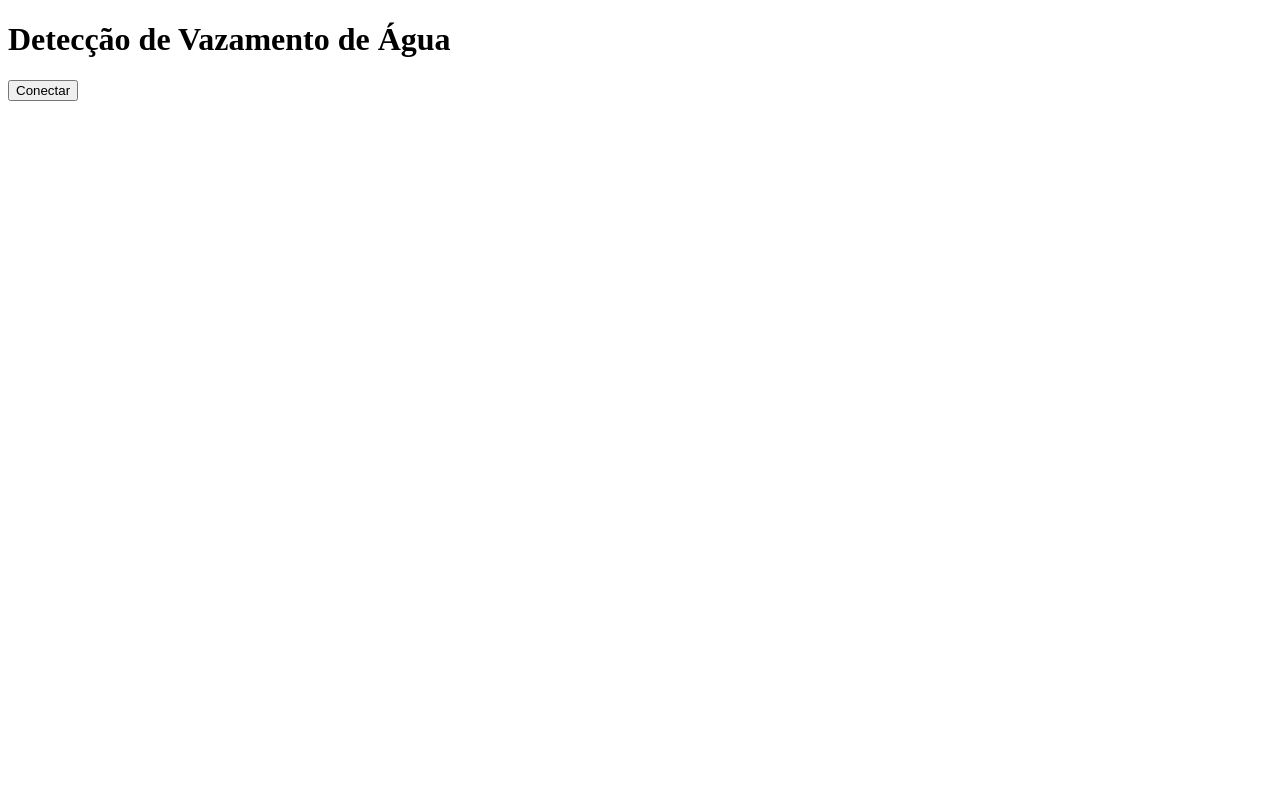
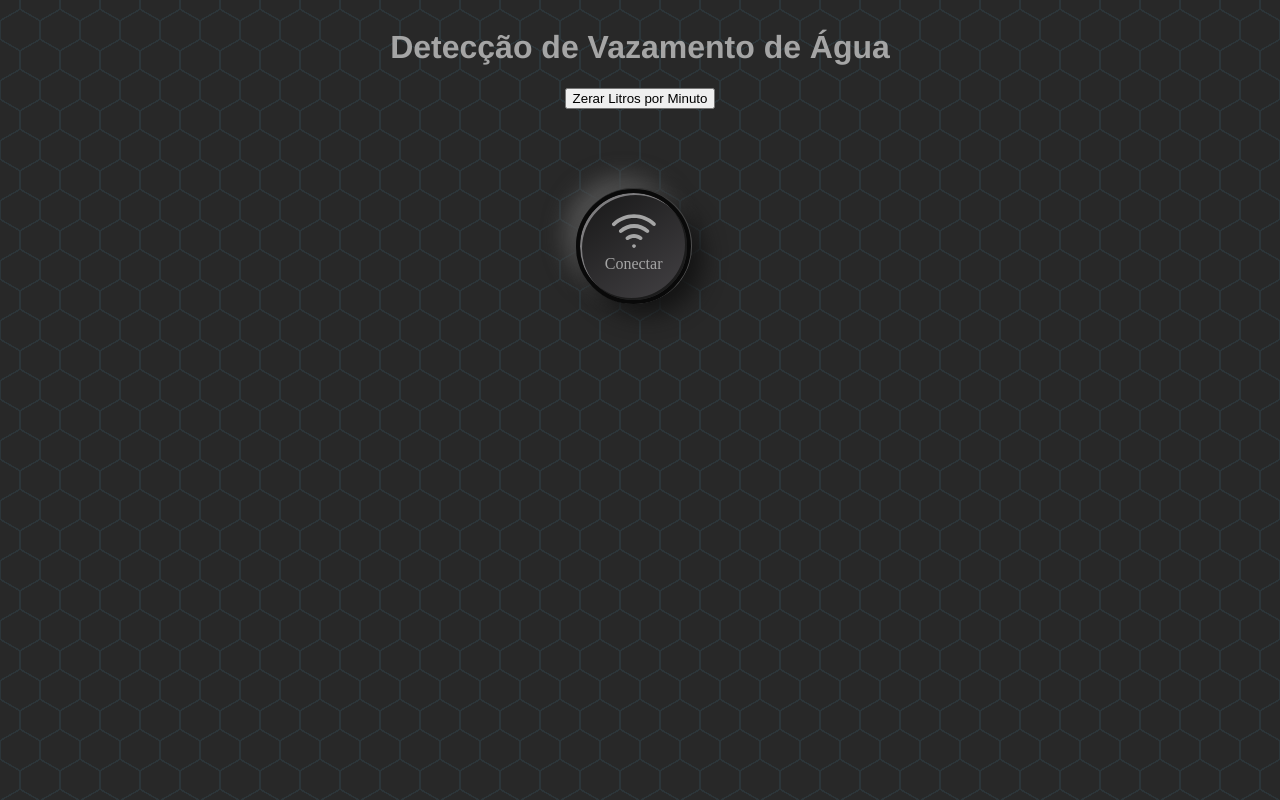
Before and after one commit to wkice-wilker/projetoIOT, a website: page public/index.html in a window 1280 px wide. Drawn offline with Linux system fonts and the light colour scheme.

Commit message:
atualização

```diff
--- a/public/index.html
+++ b/public/index.html
@@ -1,18 +1,51 @@
 <!DOCTYPE html>
 <html lang="en">
+
 <head>
     <meta charset="UTF-8">
     <meta name="viewport" content="width=device-width, initial-scale=1.0">
     <title>Seu Título</title>
+    <link rel="stylesheet" href="./styles.css">
 </head>
+
 <body>
-
+    <div class="fundo"></div>
+    <div class="container-card">
         <h1>Detecção de Vazamento de Água</h1>
 
         <!-- Contêiner para exibir os dados -->
-     <div id="dadosContainer" style="display: none;">
+        <div class="dados" id="dadosContainer" style="display: none;">
         </div>
-    <button id="btnConectar" onclick="toggleAtualizacao()">Conectar</button>
+
+        <button id="btnZerar" onclick="zerarLitrosPorMinuto()">Zerar Litros por Minuto</button>
+
+
+        <div class="container">
+            <input id="checkbox" type="checkbox">
+            <label class="button" for="checkbox" onclick="toggleAtualizacao()">
+                <span class="icon">
+                    <svg viewBox="0 0 24 24" fill="" xmlns="http://www.w3.org/2000/svg">
+                        <g id="SVGRepo_bgCarrier" stroke-width="0"></g>
+                        <g id="SVGRepo_tracerCarrier" stroke-linecap="round" stroke-linejoin="round"></g>
+                        <g id="SVGRepo_iconCarrier">
+                            <path
+                                d="M17.35 12.7901C17.1686 12.7907 16.9935 12.7229 16.86 12.6001C15.5322 11.411 13.8124 10.7534 12.03 10.7534C10.2476 10.7534 8.52779 11.411 7.19999 12.6001C7.12649 12.6658 7.04075 12.7164 6.94767 12.749C6.85459 12.7816 6.756 12.7955 6.65755 12.7899C6.55909 12.7843 6.4627 12.7594 6.37389 12.7165C6.28508 12.6736 6.2056 12.6137 6.13999 12.5401C6.0109 12.3892 5.94595 12.1939 5.95904 11.9958C5.97212 11.7977 6.06219 11.6126 6.20999 11.4801C7.80752 10.0423 9.88072 9.2467 12.03 9.2467C14.1793 9.2467 16.2525 10.0423 17.85 11.4801C17.9978 11.6126 18.0879 11.7977 18.1009 11.9958C18.114 12.1939 18.0491 12.3892 17.92 12.5401C17.8469 12.6181 17.7586 12.6806 17.6606 12.7236C17.5627 12.7665 17.457 12.7892 17.35 12.7901Z"
+                                fill=""></path>
+                            <path
+                                d="M20 10C19.811 9.99907 19.6292 9.92777 19.49 9.80002C17.4685 7.87306 14.7828 6.79812 11.99 6.79812C9.19719 6.79812 6.51153 7.87306 4.48999 9.80002C4.42116 9.88186 4.33563 9.94804 4.23912 9.99411C4.14262 10.0402 4.03738 10.0651 3.93046 10.0672C3.82354 10.0692 3.71742 10.0484 3.61921 10.0061C3.521 9.96375 3.43298 9.90092 3.36105 9.82179C3.28911 9.74267 3.23493 9.64907 3.20214 9.54729C3.16934 9.4455 3.15869 9.33788 3.17091 9.23164C3.18312 9.1254 3.21791 9.023 3.27294 8.93131C3.32798 8.83962 3.40198 8.76076 3.48999 8.70002C5.78577 6.52533 8.82774 5.31329 11.99 5.31329C15.1522 5.31329 18.1942 6.52533 20.49 8.70002C20.5994 8.80134 20.6761 8.93298 20.7103 9.07811C20.7446 9.22324 20.7348 9.37527 20.6822 9.5148C20.6296 9.65433 20.5366 9.77502 20.4151 9.86145C20.2936 9.94787 20.1491 9.99612 20 10Z"
+                                fill=""></path>
+                            <path
+                                d="M9.38 15.64C9.26356 15.64 9.14873 15.6129 9.04459 15.5608C8.94044 15.5088 8.84986 15.4332 8.78 15.34C8.7196 15.2617 8.67551 15.1721 8.65032 15.0765C8.62513 14.9809 8.61936 14.8812 8.63334 14.7834C8.64732 14.6855 8.68078 14.5914 8.73173 14.5067C8.78268 14.4219 8.8501 14.3483 8.93 14.29C9.81277 13.6145 10.8934 13.2485 12.005 13.2485C13.1166 13.2485 14.1972 13.6145 15.08 14.29C15.1588 14.3491 15.2252 14.4232 15.2754 14.5079C15.3255 14.5926 15.3585 14.6865 15.3725 14.784C15.3864 14.8815 15.381 14.9807 15.3565 15.0762C15.3321 15.1716 15.2891 15.2612 15.23 15.34C15.1091 15.497 14.9316 15.6005 14.7355 15.6285C14.5394 15.6565 14.34 15.6068 14.18 15.49C13.5548 15.014 12.7908 14.7561 12.005 14.7561C11.2192 14.7561 10.4551 15.014 9.83 15.49C9.69921 15.5855 9.54193 15.6379 9.38 15.64Z"
+                                fill=""></path>
+                            <path
+                                d="M12 18.75C11.8011 18.75 11.6103 18.671 11.4697 18.5303C11.329 18.3897 11.25 18.1989 11.25 18C11.25 17.8011 11.329 17.6103 11.4697 17.4697C11.6103 17.329 11.8011 17.25 12 17.25C12.1989 17.25 12.3897 17.329 12.5303 17.4697C12.671 17.6103 12.75 17.8011 12.75 18C12.75 18.1989 12.671 18.3897 12.5303 18.5303C12.3897 18.671 12.1989 18.75 12 18.75Z"
+                                fill=""></path>
+                        </g>
+                    </svg>
+                </span>
+                <div class="botao" id="btnConectar" onclick="toggleAtualizacao()">Conectar</div>
+            </label>
+        </div>
 
 
 
@@ -23,11 +56,13 @@
 
 
         </div>
-
+    </div>
     <script>
         // Conteúdo do container.js e historico.js
 
         let intervaloAtualizacao;
+        let litrosPorMinuto = 0;
+        let conectado = false;
 
         const historico = []; // Define a variável historico aqui
 
@@ -39,9 +74,16 @@
                     // Exibe os dados
                     document.getElementById('dadosContainer').innerHTML = `
                     <p>Litros por Minuto: ${data.litrosPorMinuto}</p>
+                    <progress max="10" value="${data.litrosPorMinuto}"></progress>
+
                     <p>Total Gasto em Litros: ${data.gastoTotalLitros}</p>
+                    <progress max="100" value="${data.gastoTotalLitros}"></progress>
+
                     <p>Metros Cúbicos Totais: ${data.metrosCubicosTotais}</p>
+                    <progress max="100" value="${data.metrosCubicosTotais}"></progress>
+
                     <p>Custo Total de Água: R$${data.custoAgua}</p>
+                    <progress max="100" value="${data.custoAgua}"></progress>
 
                     `;
                     // Exibe o contêiner
@@ -57,6 +99,7 @@
                     console.error('Erro ao obter dados:', error);
                 });
         }
+
 
         // Função para armazenar os dados
         function armazenarDados(data) {
@@ -103,23 +146,40 @@
             });
         }
 
+        function zerarLitrosPorMinuto() {
+            fetch('/zerarContador', {
+                method: 'POST'
+            })
+                .then(response => response.text())
+                .then(message => {
+                    console.log(message); // Exibe a mensagem de confirmação no console
+                })
+                .catch(error => {
+                    console.error('Erro ao zerar o contador:', error);
+                });
+        }
+
+
         // Função para alternar a atualização dos dados
         function toggleAtualizacao() {
-            if (intervaloAtualizacao) {
-                // Se já estiver atualizando, para a atualização
+    if (conectado) {
+        // Se já estiver conectado, desconecta
         clearInterval(intervaloAtualizacao);
         intervaloAtualizacao = null;
+        conectado = false; // Define o estado de conexão como falso
         document.getElementById('btnConectar').textContent = 'Conectar';
     } else {
-                // Exibe "Conectando" por 1 segundo antes de iniciar a atualização
+        // Se não estiver conectado, conecta
         document.getElementById('btnConectar').textContent = 'Conectando...';
         setTimeout(() => {
             carregarDados(); // Carrega os dados imediatamente ao iniciar
             intervaloAtualizacao = setInterval(carregarDados, 1000);
+            conectado = true; // Define o estado de conexão como verdadeiro
             document.getElementById('btnConectar').textContent = 'Desconectar';
         }, 1000);
     }
 }
     </script>
 </body>
+
 </html>
--- /dev/null
+++ b/public/styles.css
@@ -0,0 +1,179 @@
+.container {
+    width: 8em;
+    height: 8em;
+    position: relative;
+    margin-top: 5rem;
+    margin-bottom: 2rem;
+  }
+
+  .button {
+    position: absolute;
+    width: 90%;
+    height: 90%;
+    border-radius: 50%;
+    border: 4px solid #090909;
+    background-color: transparent;
+    background-image: linear-gradient(145deg, #171717, #444245);
+    box-sizing: border-box;
+    box-shadow: inset 2px 2px 0 #7d7c7e, inset -2px -2px 0px #1c1c1c;
+    display: flex;
+    align-items: center;
+    justify-content: center;
+  }
+
+  .container input {
+    display: none;
+  }
+
+  .button::before {
+    position: absolute;
+    content: "";
+    width: 7.25em;
+    height: 7.25em;
+    border-radius: inherit;
+    background-color: transparent;
+    background-image: linear-gradient(145deg, #262626, #606060);
+    z-index: -1;
+    box-shadow: 11px 11px 22px #141414, -11px -11px 22px #525252;
+  }
+
+  .button .icon {
+    width: 60px;
+    height: 60px;
+    display: inline-block;
+    padding-bottom: 30px;
+  }
+
+  .button .icon svg {
+    height: 100%;
+    width: 100%;
+    fill: #a5a5a5;
+
+  }
+
+  .container  input:checked + .button {
+    box-shadow: inset -2px -2px 0 #5e5e5e,inset 2px 2px 0 #1c1c1c;
+    border: 4px solid rgba(77, 124, 255, 0.281);
+    animation: animeBorder .3s linear alternate-reverse infinite;
+  }
+
+  .container .botao input:checked + .button  .icon  svg {
+    fill: rgb(77, 124, 255);
+    animation: animeFill .3s linear alternate-reverse infinite;
+  }
+
+  @keyframes animeFill {
+    to {
+      fill: rgba(77, 124, 255, 0.642);
+    }
+  }
+
+  @keyframes animeBorder {
+    to {
+      border-color: rgba(77, 124, 255, 0.137);
+    }
+  }
+
+  .botao {
+    position: absolute;
+    bottom: 27px;
+    align-items: center;
+    align-content: end;
+    color: #a5a5a5;
+  }
+  .dados{
+  font-size: 20px;
+  text-align: justify;
+  font-family:'Franklin Gothic Medium', 'Arial Narrow', Arial, sans-serif;
+}
+
+  .container-card{
+    display: flex;
+    flex-direction: column;
+    flex-wrap: nowrap;
+    align-items: center;
+    align-content: center;
+    color: #a5a5a5;
+  }
+  h2 ,h1{
+    text-align: center;
+    font-family: 'Franklin Gothic Medium', 'Arial Narrow', Arial, sans-serif;
+  }
+
+
+  /* plano de fundo */
+  .fundo {
+    position: fixed;
+    top: 0;
+    left: 0;
+    width: 100%;
+    min-height: 100%;
+    padding-bottom: 5rem;
+    z-index: -1;
+    border: 0;
+    background: radial-gradient(
+          circle farthest-side at 0% 50%,
+          #282828 23.5%,
+          rgba(255, 170, 0, 0) 0
+        )
+        21px 30px,
+      radial-gradient(
+          circle farthest-side at 0% 50%,
+          #2c3539 24%,
+          rgba(240, 166, 17, 0) 0
+        )
+        19px 30px,
+      linear-gradient(
+          #282828 14%,
+          rgba(240, 166, 17, 0) 0,
+          rgba(240, 166, 17, 0) 85%,
+          #282828 0
+        )
+        0 0,
+      linear-gradient(
+          150deg,
+          #282828 24%,
+          #2c3539 0,
+          #2c3539 26%,
+          rgba(240, 166, 17, 0) 0,
+          rgba(240, 166, 17, 0) 74%,
+          #2c3539 0,
+          #2c3539 76%,
+          #282828 0
+        )
+        0 0,
+      linear-gradient(
+          30deg,
+          #282828 24%,
+          #2c3539 0,
+          #2c3539 26%,
+          rgba(240, 166, 17, 0) 0,
+          rgba(240, 166, 17, 0) 74%,
+          #2c3539 0,
+          #2c3539 76%,
+          #282828 0
+        )
+        0 0,
+      linear-gradient(90deg, #2c3539 2%, #282828 0, #282828 98%, #2c3539 0%) 0 0
+        #282828;
+    background-size: 40px 60px;
+  }
+
+
+  /*barra de progresso*/
+
+  progress {
+    width: 100%;
+    height: 20px;
+    margin-bottom: 10px;
+}
+
+/* Estilize a barra de progresso */
+progress::-webkit-progress-bar {
+    background-color: #2c2c2c;
+}
+
+/* Estilize a barra de progresso preenchida */
+progress::-webkit-progress-value {
+    background-color: #e5e5e5;
+}
```
Also changed, not shown: public/server.js (+15 -0 lines), README.md. Lines whose indentation alone changed are shown as unchanged.
